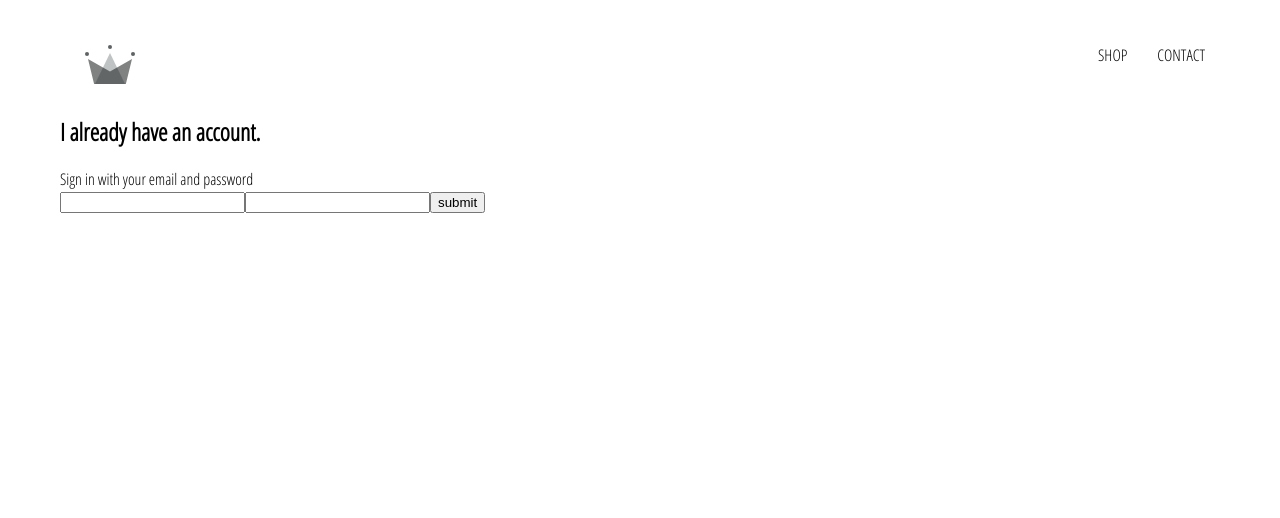
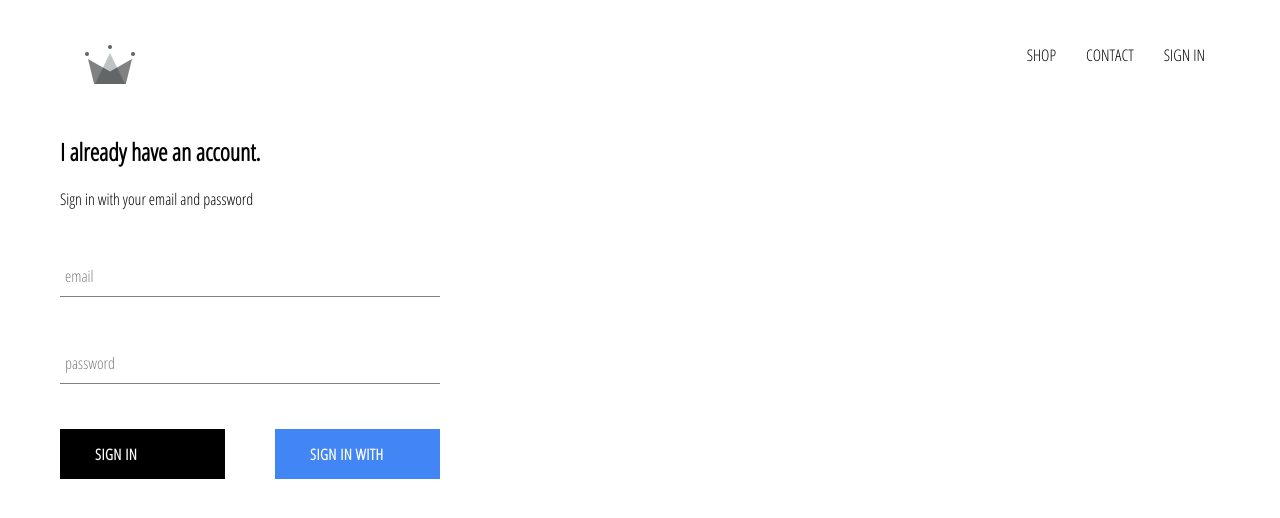
Before and after one commit to emreimamoglu/e-commerce, a React (Create React App) app: page /signin in a window 1280 px wide. Shown: the top 518 px of the page. Built offline with nearby package versions, Linux system fonts and the light colour scheme; no server answers.

Commit message:
integrated firebase and created signin component

```diff
--- a/package.json
+++ b/package.json
@@ -6,6 +6,7 @@
     "@testing-library/jest-dom": "^5.14.1",
     "@testing-library/react": "^11.2.7",
     "@testing-library/user-event": "^12.8.3",
+    "firebase": "^9.1.1",
     "node-sass": "^6.0.1",
     "react": "^17.0.2",
     "react-dom": "^17.0.2",
--- a/src/App.css
+++ b/src/App.css
@@ -7,3 +7,7 @@ a{
   text-decoration: none;
   color: black;
 }
+
+*{
+  box-sizing: border-box;
+}
--- a/src/App.js
+++ b/src/App.js
@@ -6,27 +6,42 @@ import Header from "./components/header/header.component";
 import Sisu from "./pages/sisu/sisu.component";
 import { Route, Switch } from "react-router-dom";
 import SHOP_DATA from "./pages/shop/shop.data";
+import { auth } from "./firebase/firebase.utils";
 
-const HatsPage = () => {
+class App extends React.Component {
+  constructor(){
+    super();
+    this.state = {
+      currentUser : null
+    }
+  }
+
+  unsubscribeFromAuth = null;
+
+componentDidMount(){
+  this.unsubscribeFromAuth = auth.onAuthStateChanged(user => {
+    this.setState({
+      currentUser: user
+    })
+  });
+}
+
+componentWillUnmount(){
+  this.unsubscribeFromAuth();
+}
+
+  render(){
   return (
     <div>
-      <h1>HATS PAGE</h1>
-    </div>
-  );
-};
-
-function App() {
-  return (
-    <div>
-      <Header/>
+      <Header currentUser = {this.state.currentUser}/>
       <Switch>
         <Route exact path="/" component={HomePage} />
-        <Route path = '/shop' component = {ShopPage} />
-        <Route path = '/signin' component = {Sisu} />
-
+        <Route path="/shop" component={ShopPage} />
+        <Route path="/signin" component={Sisu} />
       </Switch>
     </div>
   );
+  }
 }
 
 export default App;
--- /dev/null
+++ b/src/components/custom-button/custom-button.component.jsx
@@ -0,0 +1,12 @@
+import React from "react";
+import './custom-button.styles.scss';
+
+const CustomButton = ({children,isGoogleSignIn, ...otherProps}) => {
+    return(
+        <div className={`${isGoogleSignIn ? 'google-sign-in' : ''} custom-button`} {...otherProps}>
+            {children}
+        </div>
+    );
+}
+
+export default CustomButton;
--- /dev/null
+++ b/src/components/custom-button/custom-button.styles.scss
@@ -0,0 +1,31 @@
+.custom-button {
+    min-width: 165px;
+    width: 20%;
+    height: 50px;
+    letter-spacing: 0.5px;
+    line-height: 50px;
+    padding: 0 35px 0 35px;
+    font-size: 15px;
+    background-color: black;
+    color: white;
+    text-transform: uppercase;
+    font-family: 'Open Sans Condensed';
+    font-weight: bolder;
+    border: none;
+    cursor: pointer;
+
+    &:hover {
+      background-color: white;
+      color: black;
+      border: 1px solid black;
+    }
+
+    &.google-sign-in{
+      background-color: #4285f4;
+      color: white;
+      &:hover{
+        background-color: #357ae8;
+        border:none;
+      }
+    }
+  }
--- /dev/null
+++ b/src/components/form-input/form-input.component.jsx
@@ -0,0 +1,21 @@
+import React from "react";
+import "./form-input.styles.scss";
+
+const FormInput = ({ handleChange, label, ...otherProps }) => {
+  return (
+    <div className="group">
+      <input className="form-input" onChange={handleChange} {...otherProps} />
+      {label ? (
+        <label
+          className={`${
+            otherProps.value.length ? "shrink" : ""
+          } form-input-label`}
+        >
+          {label}
+        </label>
+      ) : null}
+    </div>
+  );
+};
+
+export default FormInput;
--- /dev/null
+++ b/src/components/form-input/form-input.styles.scss
@@ -0,0 +1,54 @@
+$sub-color: grey;
+$main-color: black;
+
+@mixin shrinkLabel {
+  top: -14px;
+  font-size: 12px;
+  color: $main-color;
+}
+
+.group {
+  position: relative;
+  margin: 45px 0;
+
+  .form-input {
+    background: none;
+    background-color: white;
+    color: $sub-color;
+    font-size: 18px;
+    padding: 10px 10px 10px 5px;
+    display: block;
+    width: 100%;
+    border: none;
+    border-radius: 0;
+    border-bottom: 1px solid $sub-color;
+    margin: 25px 0;
+
+    &:focus {
+      outline: none;
+    }
+
+    &:focus ~ .form-input-label {
+      @include shrinkLabel();
+    }
+  }
+
+  input[type='password'] {
+    letter-spacing: 0.3em;
+  }
+
+  .form-input-label {
+    color: $sub-color;
+    font-size: 16px;
+    font-weight: normal;
+    position: absolute;
+    pointer-events: none;
+    left: 5px;
+    top: 10px;
+    transition: 300ms ease all;
+
+    &.shrink {
+      @include shrinkLabel();
+    }
+  }
+}
--- a/src/components/header/header.component.jsx
+++ b/src/components/header/header.component.jsx
@@ -1,8 +1,9 @@
 import React from "react";
 import "./header.styles.scss";
 import { Link } from "react-router-dom";
+import { auth } from "../../firebase/firebase.utils";
 import { ReactComponent as Logo } from "../../assets/crown.svg";
-const Header = () => {
+const Header = ({currentUser}) => {
   return (
     <div className="header">
       <Link className="logo-container" to="/">
@@ -12,6 +13,12 @@ const Header = () => {
       <div className="options">
         <Link className='option' to="/shop"> SHOP </Link>
         <Link className='option' to="/contact"> CONTACT </Link>
+        {
+          currentUser ?
+          <div className='option' onClick={()=>auth.signOut()}> SIGN OUT </div>
+          :
+          <Link className='option' to ='/signin'> SIGN IN </Link>
+        }
       </div>
     </div>
   );
--- a/src/components/header/header.styles.scss
+++ b/src/components/header/header.styles.scss
@@ -20,6 +20,7 @@
 
       .option {
         padding: 10px 15px;
+        cursor: pointer;
       }
     }
   }
--- a/src/components/sign-in/sign-in.component.jsx
+++ b/src/components/sign-in/sign-in.component.jsx
@@ -1,38 +1,59 @@
 import React from "react";
-import './sign-in.styles.scss';
-
+import FormInput from "../form-input/form-input.component";
+import CustomButton from "../custom-button/custom-button.component";
+import { signInWithGoogle } from "../../firebase/firebase.utils";
+import "./sign-in.styles.scss";
 
 class SignIn extends React.Component {
-    constructor(props){
+  constructor(props) {
     super(props);
 
-        this.state=  {
-            email : '',
-            password : '',
-        }
+    this.state = {
+      email: "",
+      password: "",
+    };
   }
 
-handleSubmit = (event)=> {
+  handleSubmit = (event) => {
     event.preventDefault();
 
-    this.setState({email:'',password:''})
-}
+    this.setState({ email: "", password: "" });
+  };
 
   handleChange = (event) => {
-    const {value,name} = event.target;
+    const { value, name } = event.target;
 
-    this.setState({[name]: value})
-}
+    this.setState({ [name]: value });
+  };
 
-    render(){
-        return(
-            <div className='sign-in'>
+  render() {
+    return (
+      <div className="sign-in">
         <h2>I already have an account.</h2>
         <span>Sign in with your email and password</span>
-                <form action="" onSubmit={this.handleSubmit}>
-                    <input type="email" name='email' value={this.state.email} required onChange={this.handleChange}/>
-                    <input type="password " name='password' value={this.state.password} required onChange={this.handleChange}/>
-                    <input type="submit" value='submit' />
+        <form onSubmit={this.handleSubmit}>
+          <FormInput
+            type="email"
+            name="email"
+            value={this.state.email}
+            label="email"
+            required
+            handleChange={this.handleChange}
+          />
+          <FormInput
+            type="password"
+            name="password"
+            value={this.state.password}
+            label="password"
+            required
+            handleChange={this.handleChange}
+          />
+          <div className="buttons">
+            <CustomButton type="submit">Sign In</CustomButton>
+            <CustomButton onClick={signInWithGoogle} isGoogleSignIn>
+              Sign In With Google
+            </CustomButton>
+          </div>
         </form>
       </div>
     );
--- a/src/components/sign-in/sign-in.styles.scss
+++ b/src/components/sign-in/sign-in.styles.scss
@@ -0,0 +1,15 @@
+.sign-in{
+    width: 380px;
+    display: flex;
+    flex-direction: column;
+
+
+    .title {
+        margin: 10px 0px;
+    }
+
+    .buttons{
+        display: flex;
+        justify-content: space-between;
+    }
+}
--- /dev/null
+++ b/src/firebase/firebase.utils.js
@@ -0,0 +1,27 @@
+import firebase from "firebase/compat/app";
+import "firebase/compat/firestore";
+import "firebase/compat/auth";
+
+const config = {
+  apiKey: "AIzaSyBbXu6ciLpLVrm5YHktj7eY4jQ7hHnjGRw",
+  authDomain: "crwn-db-589fe.firebaseapp.com",
+  projectId: "crwn-db-589fe",
+  storageBucket: "crwn-db-589fe.appspot.com",
+  messagingSenderId: "1078811216136",
+  appId: "1:1078811216136:web:e461a9291c2be5c7f4c4bd",
+  measurementId: "G-CG3WCT9XW7",
+};
+
+firebase.initializeApp(config);
+
+export const auth = firebase.auth();
+export const firestore = firebase.firestore();
+
+const provider = new firebase.auth.GoogleAuthProvider();
+provider.setCustomParameters({
+  prompt: "select_account",
+});
+
+export const signInWithGoogle = () => auth.signInWithPopup(provider);
+
+export default firebase;
```
Also changed, not shown: 1 other file (tests, documents, lock files or other folders). Lines whose indentation alone changed are shown as unchanged.
